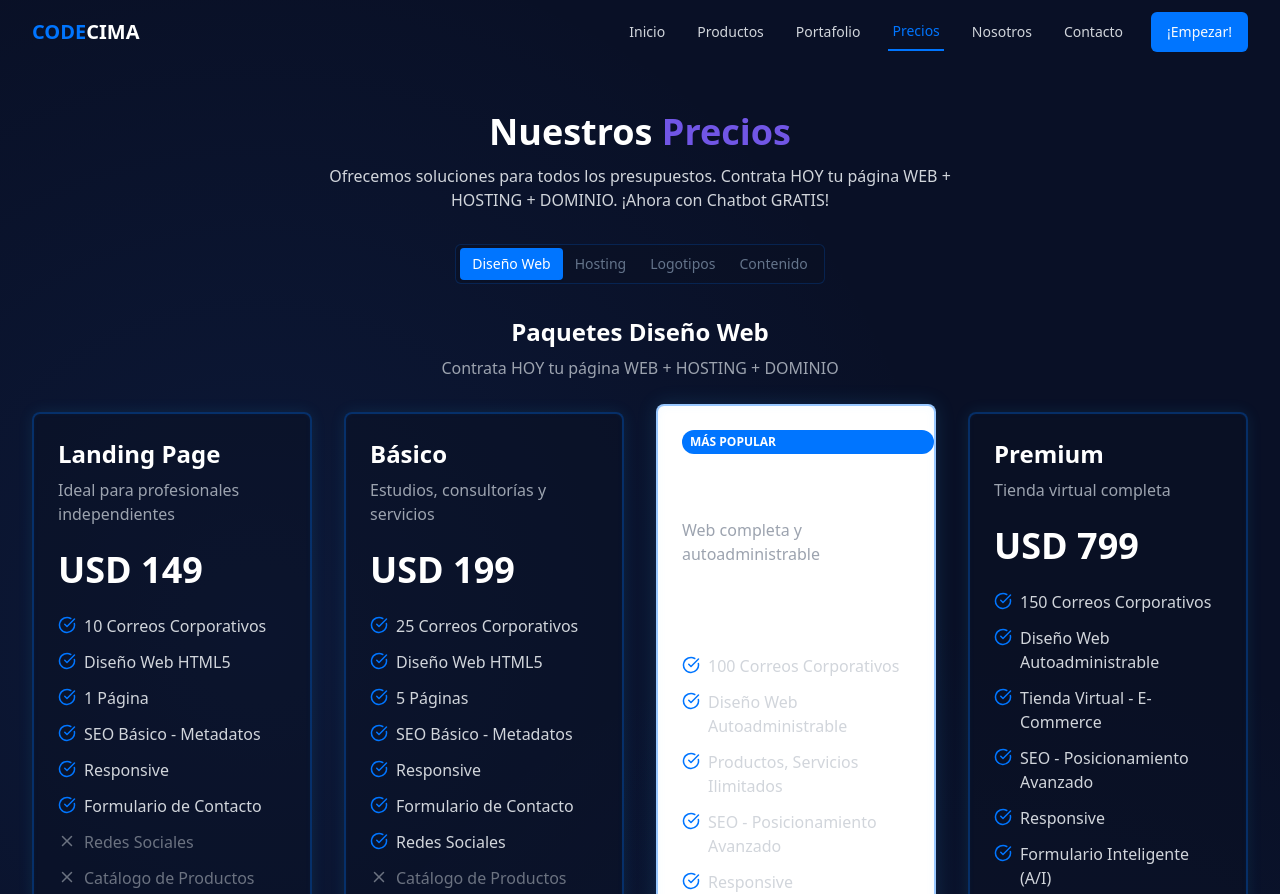
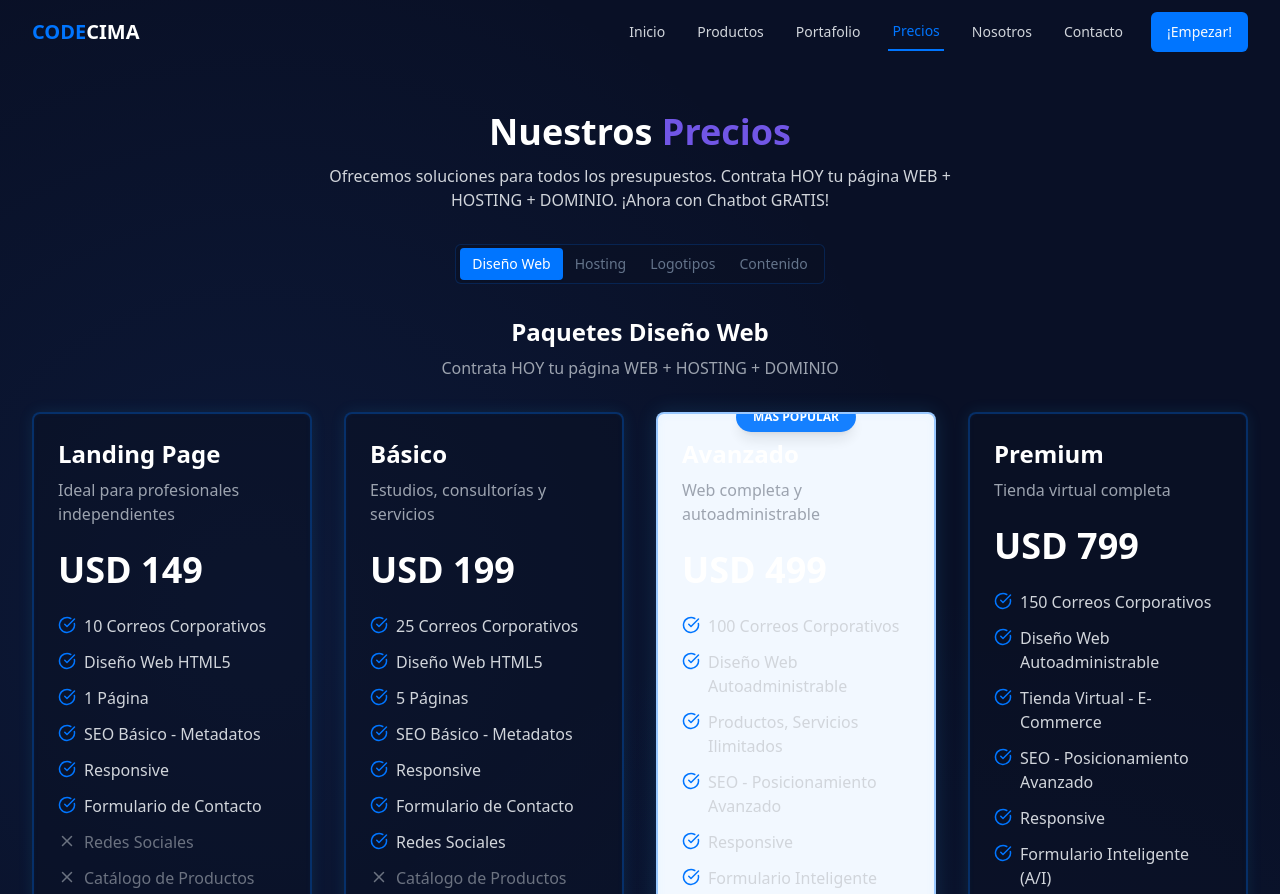
Before and after one commit to erikstiven/codecima-web-scapes, a React (Vite) app: page /precios in a window 1280 px wide. Shown: the top 894 px of the page. Built offline with nearby package versions, Linux system fonts and the light colour scheme.

Commit message:
feat: Adapt pricing cards and layout
Adapt the "most popular" card style and center the cards in the "logotipos" and "contenido" sections of the pricing page.

```diff
--- a/src/pages/Precios.tsx
+++ b/src/pages/Precios.tsx
@@ -326,7 +326,9 @@ const Precios = () => {
                 </div>
 
                 <motion.div
-                  className={`grid ${categoryId === 'hosting' ? 'md:grid-cols-2' : 'md:grid-cols-2 lg:grid-cols-4'} gap-8`}
+                  className={`grid ${categoryId === 'hosting' ? 'md:grid-cols-2' : 'md:grid-cols-2 lg:grid-cols-4'} gap-8 ${
+                    categoryId === 'logotipos' || categoryId === 'contenido' ? 'justify-items-center max-w-5xl mx-auto' : ''
+                  }`}
                   variants={containerVariants}
                   initial="hidden"
                   animate="visible"
@@ -336,7 +338,7 @@ const Precios = () => {
                       key={plan.id}
                       variants={itemVariants}
                       onClick={() => handlePlanClick(categoryId, plan.id)}
-                      className="cursor-pointer"
+                      className={`cursor-pointer ${categoryId === 'logotipos' || categoryId === 'contenido' ? 'w-full max-w-md' : ''}`}
                     >
                       {categoryId === 'hosting' ? (
                         <Card className="overflow-hidden card-luminous h-full">
@@ -369,14 +371,18 @@ const Precios = () => {
                           </div>
                         </Card>
                       ) : (
-                        <Card className={`h-full flex flex-col ${plan.highlighted ? 'card-luminous border-codecima-blue/60 transform -translate-y-2' : 'card-codecima'}`}>
+                        <Card className={`h-full flex flex-col ${
+                          plan.highlighted
+                            ? 'card-luminous border-codecima-blue/60 relative before:absolute before:inset-0 before:bg-codecima-blue/5 before:z-0 before:rounded-lg shadow-[0_0_25px_rgba(53,182,255,0.25)]'
+                            : 'card-codecima'
+                        }`}>
                           {plan.highlighted && (
-                            <div className="bg-codecima-blue text-white text-xs font-bold uppercase py-1 px-2 rounded-full inline-block ml-6 mt-6">
+                            <div className="absolute -top-3 left-0 right-0 mx-auto w-max z-10 bg-codecima-blue text-white text-xs font-bold uppercase py-1.5 px-4 rounded-full shadow-lg border border-codecima-blue/80 animate-pulse">
                               Más popular
                             </div>
                           )}
 
-                          <CardContent className="p-6 flex-grow">
+                          <CardContent className="p-6 flex-grow relative z-10">
                             <h3 className="text-2xl font-bold text-white mb-2">{plan.name}</h3>
                             <p className="text-gray-400 mb-6">{plan.description}</p>
 
@@ -402,7 +408,7 @@ const Precios = () => {
                             <Button
                               className={`w-full ${
                                 plan.highlighted
-                                  ? 'bg-codecima-blue hover:bg-codecima-blue/80'
+                                  ? 'bg-codecima-blue hover:bg-codecima-blue/80 text-white shadow-[0_0_15px_rgba(53,182,255,0.3)]'
                                   : 'bg-codecima-darkblue border border-codecima-blue/50 hover:bg-codecima-blue/20'
                               }`}
                             >
```
